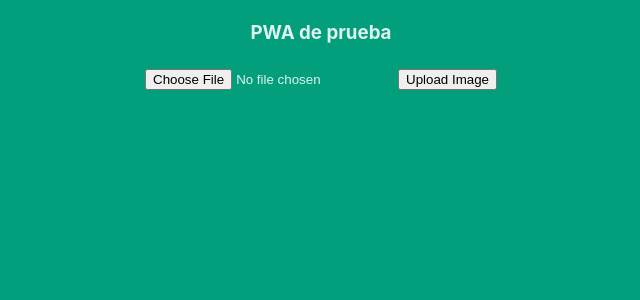
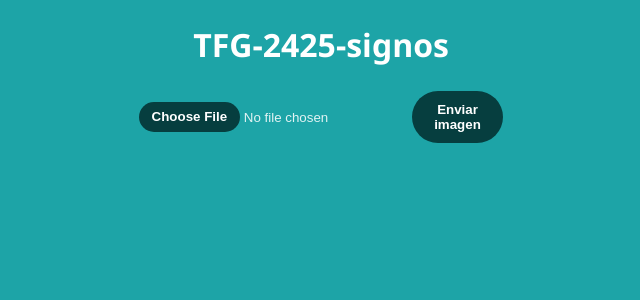
Before and after one commit to NILGroup/tfg-2425-signos, a React (Vite) app in the folder PWA-Signos/: page / in a window 1280 px wide. Shown: the top 300 px of the page, without its empty margins (319-959 px from the left). Built offline with nearby package versions, Linux system fonts and the light colour scheme.

Commit message:
few changes

```diff
--- a/PWA-Signos/src/App.css
+++ b/PWA-Signos/src/App.css
@@ -1,5 +1,74 @@
 #root {
+  font-family: 'Segoe UI', 'Trebuchet MS', sans-serif, Arial;
   max-width: 1280px;
-  margin: 0 auto;
+  margin: auto;
   text-align: center;
 }
+
+.title {
+  font-size: 2em;
+  text-align: center;
+  color: white;
+  font-weight: bold;
+}
+
+.buttons {
+  display:flex;
+  align-items: center;
+  gap: 20px;
+
+}
+
+.upload-image-button{
+  pointer-events: auto;
+  cursor: pointer;
+  background-color: #063e3f;
+  color: white;
+  border: none;
+  border-radius: 3rem;
+  text-align: center;
+  padding-left: 5%;
+  padding-right: 5%;
+  padding-top: 3%;
+  padding-bottom: 3%;
+  font-weight: bold;
+}
+
+.upload-image-button:hover {
+  background-color: white;
+  border: none;
+  color: #063e3f;
+}
+
+.upload-image-button:active {
+  background-color: #a2e5e6;
+  border: none;
+  color: #063e3f;
+}
+
+.select-image-button::file-selector-button {
+  pointer-events: auto;
+  cursor: pointer;
+  background-color: #063e3f;
+  color: white;
+  border: none;
+  border-radius: 3rem;
+  text-align: center;
+  padding-left: 5%;
+  padding-right: 5%;
+  padding-top: 3%;
+  padding-bottom: 3%;
+  font-weight: bold;
+}
+
+.select-image-button::file-selector-button:hover {
+  background-color: white;
+  border: none;
+  color: #063e3f;
+}
+
+.select-image-button::file-selector-button:active {
+  background-color: #a2e5e6;
+  border: none;
+  color: #063e3f;
+}
--- a/PWA-Signos/src/App.jsx
+++ b/PWA-Signos/src/App.jsx
@@ -9,9 +9,9 @@ function App() {
 
   return (
     <>
-      <h3>PWA de prueba</h3>
+      <h1 className="title"> TFG-2425-signos </h1>
 
-      <UploadImage className="upload-image"/>
+      <UploadImage className="image-buttons"/>
     </>
   )
 }
--- a/PWA-Signos/src/components/UploadImage.jsx
+++ b/PWA-Signos/src/components/UploadImage.jsx
@@ -209,12 +209,12 @@ const UploadImage = () => {
     }
 
     return (
-        <>
-            <input type='file' accept='image/*' max={1} onChange={handleFileSelect}/>
+        <div className="buttons">
+            <input className= 'select-image-button' type='file' accept='image/*' max={1} onChange={handleFileSelect}/>
             <button className='upload-image-button' onClick={handleFileUpload}>
-                Upload Image
+                Enviar imagen
             </button>
-        </>
+        </div>
 
     );
 }
--- a/PWA-Signos/src/index.css
+++ b/PWA-Signos/src/index.css
@@ -1,11 +1,11 @@
 :root {
-  font-family: Inter, system-ui, Avenir, Helvetica, Arial, sans-serif;
+  font-family: 'Segoe UI', 'Trebuchet MS', sans-serif, Arial;
   line-height: 1.5;
   font-weight: 400;
 
   color-scheme: light dark;
   color: rgba(255, 255, 255, 0.87);
-  background-color: #039e7c;
+  background-color: #1da4a7;
 
   font-synthesis: none;
   text-rendering: optimizeLegibility;
@@ -18,59 +18,3 @@ body {
   display: flex;
   place-items: center;
 }
-
-Canvas {
-  border:#024d3c solid 3px;
-  border-radius: 8px;
-  background-color: #ffffff;
-  margin-top: 10px;
-  place-content: center;
-  width: 80vw;
-  height: 60vh;
-}
-
-button:hover {
-  border-color: #000000;
-}
-
-.drawing-tool-selected{
-  border-radius: 8px;
-  padding: 0.4em 0.6em;
-  margin-right: 2px;
-  margin-left: 2px;
-  font-size: 1em;
-  font-weight: 500;
-  font-family: inherit;
-  cursor:pointer;
-  transition: border-color 0.25s;
-  background-color: #646cff;
-  color: white;
-}
-
-.drawing-tool-unselected{
-  border-radius: 8px;
-  padding: 0.4em 0.6em;
-  margin-left: 2px;
-  margin-right: 2px;
-  font-size: 1em;
-  font-weight: 500;
-  font-family: inherit;
-  cursor: pointer;
-  transition: border-color 0.25s;
-  background-color: #ffffff;
-  color: #646cff;
-}
-
-.drawing-tool-erase-all{
-  border-radius: 8px;
-  padding: 0.4em 0.6em;
-  margin-left: 2px;
-  margin-right: 2px;
-  font-size: 1em;
-  font-weight: 500;
-  font-family: inherit;
-  cursor: pointer;
-  transition: border-color 0.25s;
-  background-color: #ff6464;
-  color: white;
-}
```
